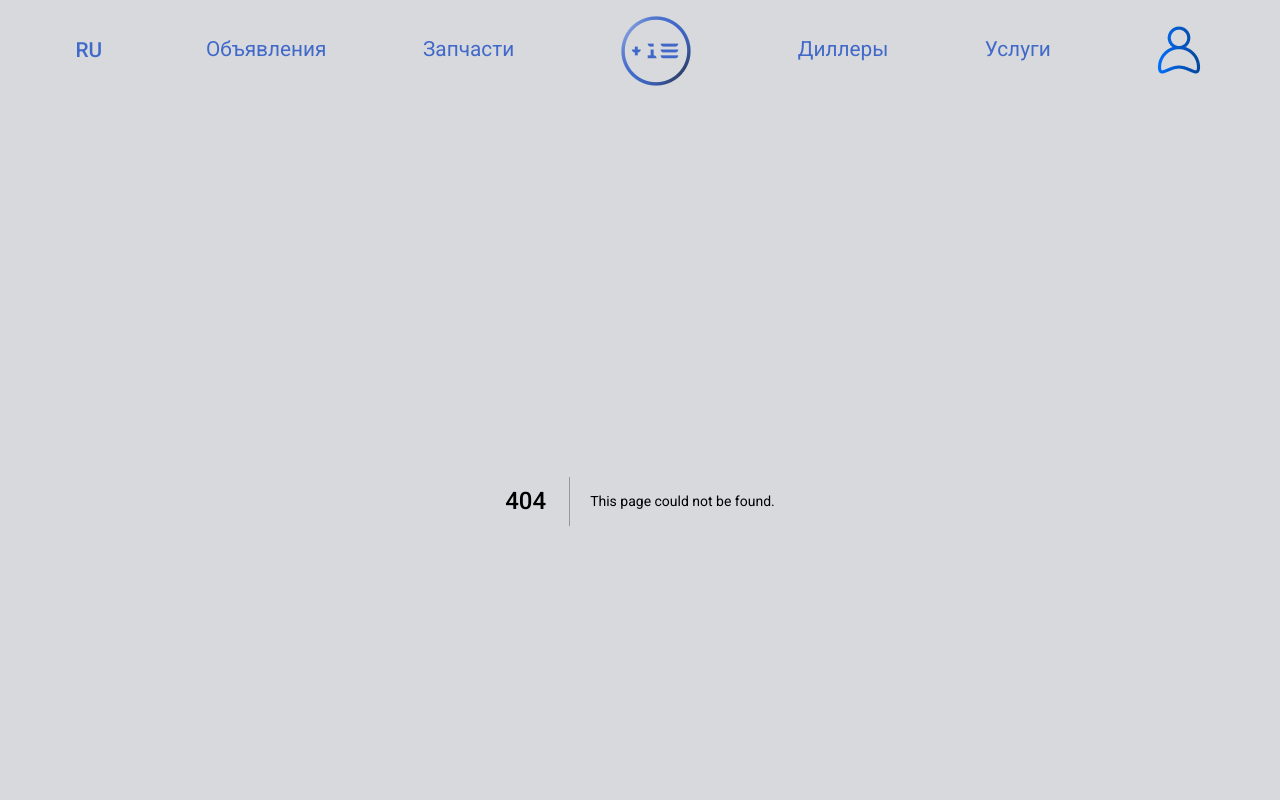
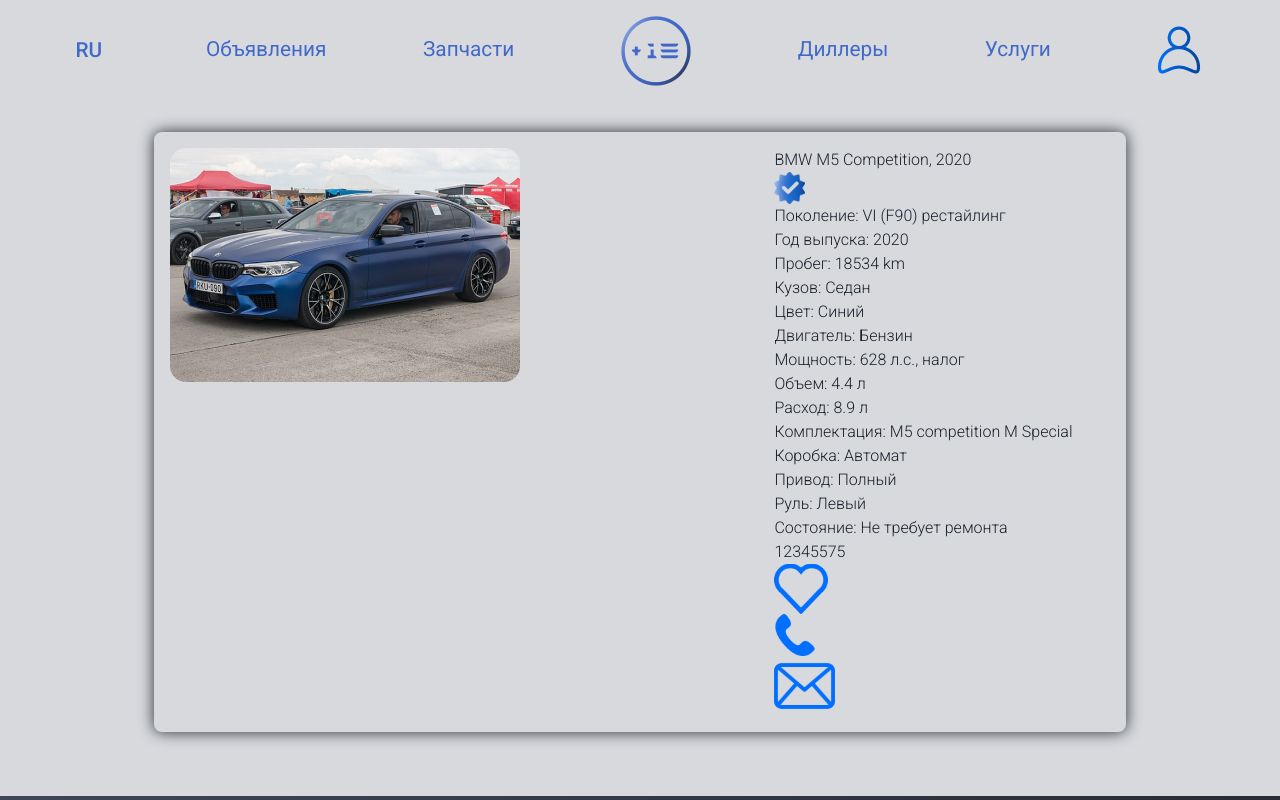
Before and after one commit to Saivelin/car, a Next.js app: page /vehicles/1 in a window 1280 px wide. Before the commit this address had no page. Shown: the top 800 px of the page. Built offline with nearby package versions, Linux system fonts and the light colour scheme.

Commit message:
userPage

```diff
--- /dev/null
+++ b/src/pages/vehicles/[id].jsx
@@ -0,0 +1,68 @@
+import { useState } from "react";
+
+const vehicles = () => {
+    const [vehicle, setVehicle] = useState({
+        title: "BMW M5 Competition, 2020",
+        price: 12345575,
+        generation: "Поколение: VI (F90) рестайлинг",
+        body: "Седан",
+        color: "Синий",
+        engine: "Бензин",
+        power: "628 л. с.",
+        volume: 4.4,
+        expenditure: 8.9,
+        package: "M5 competition M Special",
+        shiftBox: "Автомат",
+        drive: "Полный",
+        wheel: "Левый",
+        condition: "Не требует ремонта",
+        confirmation: true,
+        details: [
+            "Поколение: VI (F90) рестайлинг",
+            "Год выпуска: 2020",
+            "Пробег: 18534 km",
+            "Кузов: Седан",
+            "Цвет: Синий",
+            "Двигатель: Бензин",
+            "Мощность: 628 л.с., налог",
+            "Объем: 4.4 л",
+            "Расход: 8.9 л",
+            "Комплектация: M5 competition M Special",
+            "Коробка: Автомат",
+            "Привод: Полный",
+            "Руль: Левый",
+            "Состояние: Не требует ремонта",
+        ]
+    });
+
+    return (
+        <div className='vehicleDetails'>
+            <div className="vehicleDetails__main">
+                <img src="/test.png" alt="" />
+                <div className="vehicleDetails__main-details">
+                    <div className="vehicleDetails__main-details-title">
+                        <p className="">{vehicle.title}</p>
+                        {vehicle.confirmation === true ?
+                            <img src="/confirmation.svg" alt="" />
+                            :
+                            ""
+                        }
+                    </div>
+                    <div className="vehicleDetails__main-details-propertys">
+                        {vehicle.details.map((el) => {
+                            return <p>{el}</p>
+                        })}
+                    </div>
+                    <div className="vehicleDetails__main-details__footer">
+                        <p>{vehicle.price}</p>
+                        <img src="/heart.svg" alt="like" />
+                        <img src="/phone.svg" alt="phone" />
+                        <img src="/email.svg" alt="email" />
+                    </div>
+                </div>
+            </div>
+        </div>
+    );
+};
+
+export default vehicles;
--- a/src/styles/components/_vehileDetails.scss
+++ b/src/styles/components/_vehileDetails.scss
@@ -2,5 +2,14 @@
 @import "../mixins.scss";
 
 .vehicleDetails{
-
+    display: grid;
+    background-color: $mainBgColor;
+    box-shadow: 0 0 15px $darkDarkMainColor;
+    margin: 30px clamp(30px, 12%, 400px);
+    padding: 16px;
+    border-radius: 8px;
+    &__main{
+        display: grid;
+        grid-template-columns: 1.8fr 1fr;
+    }
 }
```
Also changed, not shown: src/pages/vehiles/[id].jsx (deleted, +0 -11 lines), public/confirmation.svg (added), public/phone.svg (added).
